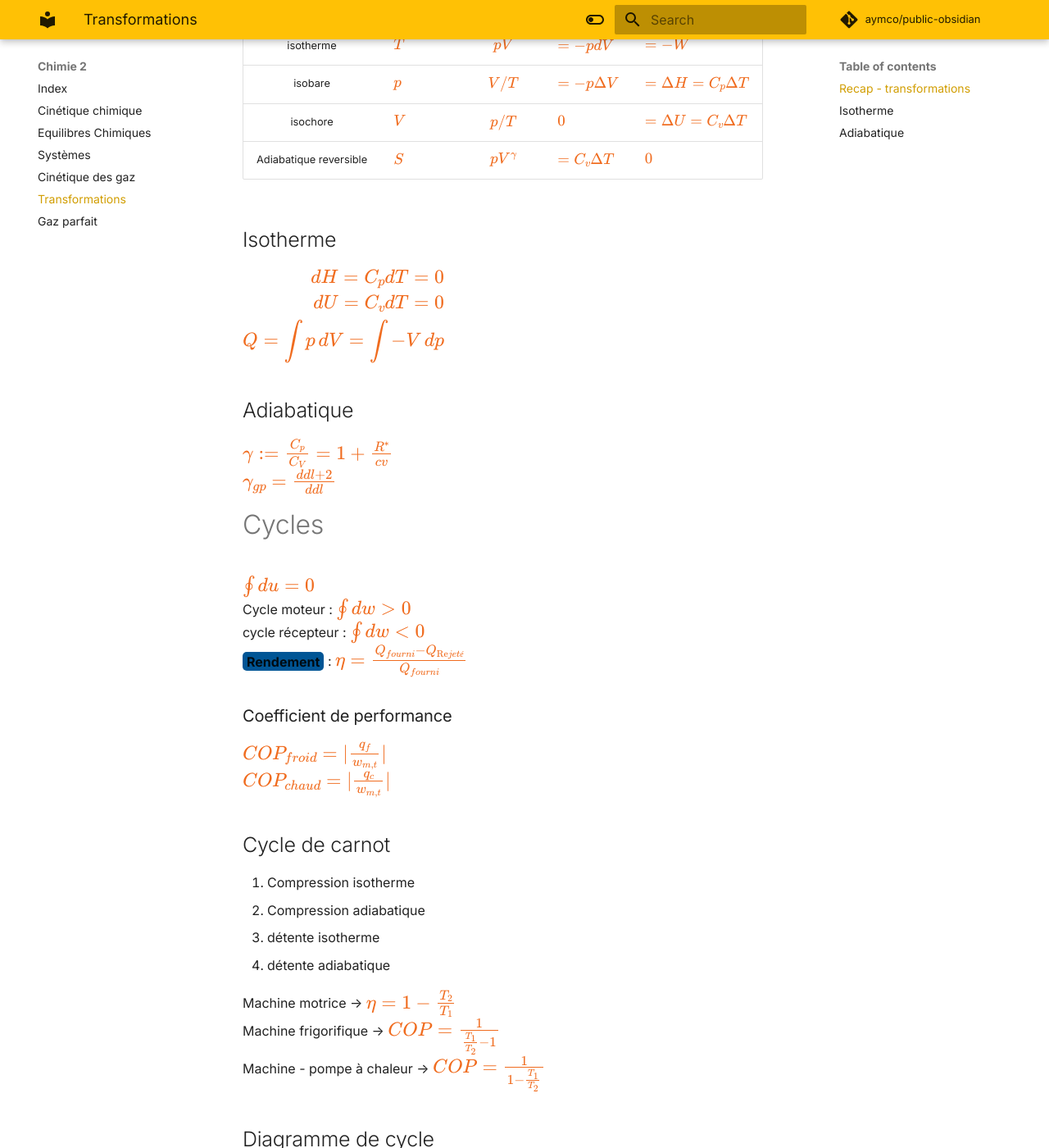
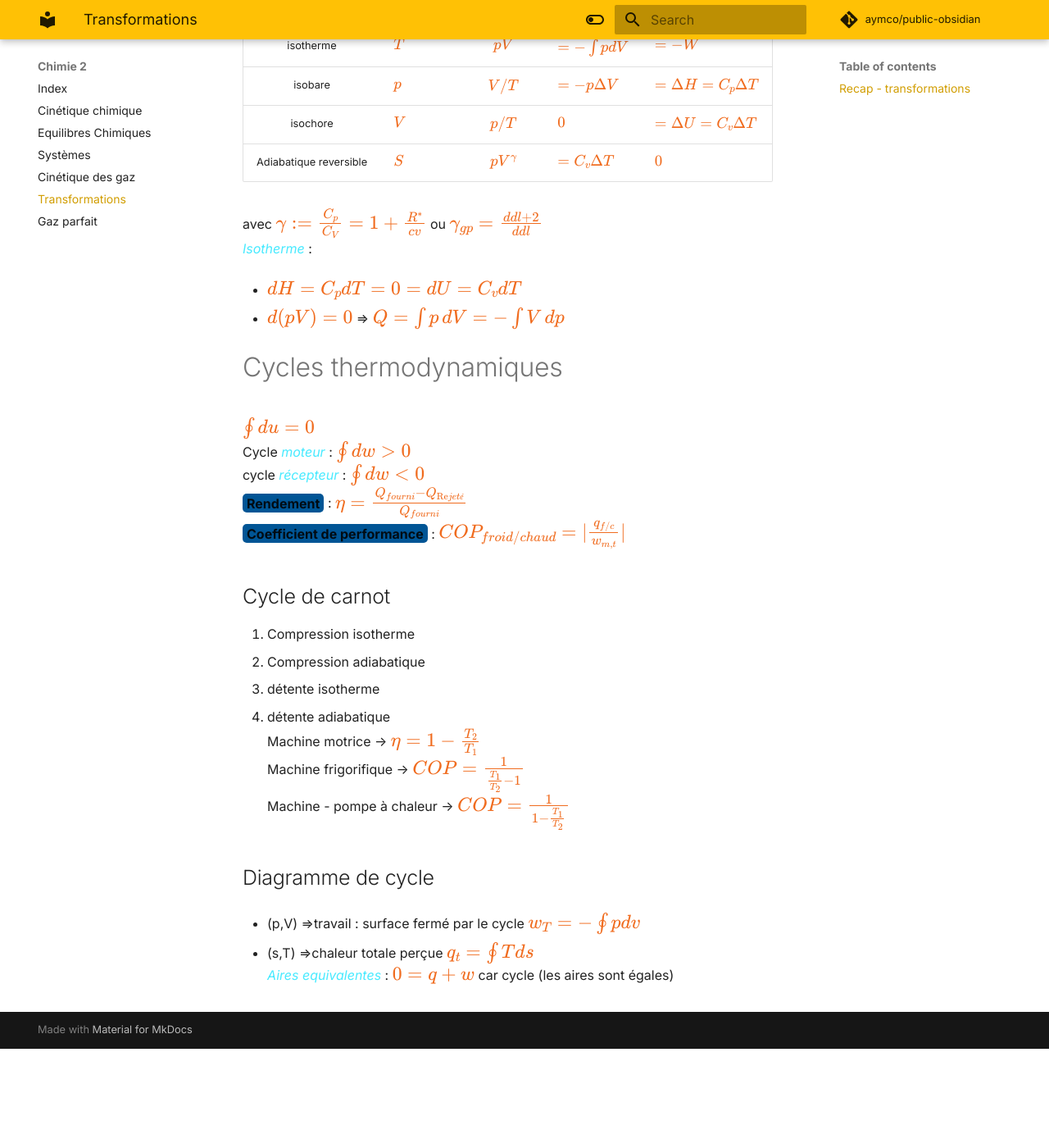
Before and after one commit to Aymco/public-obsidian, an MkDocs documentation site: the page built from docs/Chimie 2/cylcles thermodynamiques.md, in a window 1280 px wide and 1400 px high, scrolled down 286 px. Shown: the whole window at 82% size. Built offline with MkDocs 1.6.1 and Material for MkDocs 9.7.7, drawn with Linux system fonts in a browser that asks for light colours; comment, search, counter and statistics services are not loaded; after the commit the page ends 1565 px from its top, so only the background shows below that; some of the changed text lies outside the part shown.

Commit message:
PUSH NOTE : cylcles thermodynamiques.md

```diff
--- a/docs/Chimie 2/cylcles thermodynamiques.md
+++ b/docs/Chimie 2/cylcles thermodynamiques.md
@@ -11,41 +11,35 @@ updated: 2024-01-02
 ### Recap - transformations
 |     transformation     | cst |                cst                | $W$              | $Q$                       |
 |:----------------------:| --- |:---------------------------------:| ---------------- |:------------------------- |
-|       isotherme        | $T$ |             $pV$             | $=-pdV$          | $=-W$                     |
+|       isotherme        | $T$ |             $pV$             | $=-\int pdV$          | $=-W$                     |
 |        isobare         | $p$ | $V/T$ | $=-p\Delta V$    | $=\Delta H=C_{p}\Delta T$ |
 |        isochore        | $V$ | ${p} /{T}$ | $0$              | $=\Delta U=C_{v}\Delta T$ |
 | Adiabatique reversible | $S$ |         $pV^\gamma$          | $=C_{v}\Delta T$ | $0$                       |
 
-## Isotherme
-$\begin{align}dH=C_{p}dT=0\\dU=C_{v}dT=0\\Q=\int p \, dV =\int -V \, dp \end{align}$
-## Adiabatique
-$\gamma:=\frac{C_{p}}{C_{V}}=1+\frac{R^*}{cv}$
-$\gamma_{gp}=\frac{ddl+2}{ddl}$
+avec $\gamma:=\frac{C_{p}}{C_{V}}=1+\frac{R^*}{cv}$ ou $\gamma_{gp}=\frac{ddl+2}{ddl}$
+*Isotherme* :
 
-# Cycles
+- $dH=C_{p}dT=0=dU=C_{v}dT$
+
+- $d(pV)=0$ ⇒ $Q=\int p \, dV =-\int V \, dp$
+
+# Cycles thermodynamiques
 $\oint du=0$
-Cycle moteur : $\oint dw>0$
-cycle récepteur : $\oint dw <0$
+Cycle *moteur* : $\oint dw>0$
+cycle *récepteur* : $\oint dw <0$
 **Rendement** : $\eta=\frac{{Q_{fourni}-Q_{\mathrm{Re}jeté}}}{Q_{fourni}}$
-### Coefficient de performance
-$COP_{froid}=|\frac{q_{f}}{w_{m,t}}|$
-$COP_{chaud}=|\frac{q_{c}}{w_{m,t}}|$
+**Coefficient de performance** : $COP_{froid/chaud}=|\frac{q_{f/c}}{w_{m,t}}|$
 ## Cycle de carnot
 1. Compression isotherme
 2. Compression adiabatique
 3. détente isotherme
 4. détente adiabatique
-
 Machine motrice → $\eta=1-\frac{T_{2}}{T_{1}}$
 Machine frigorifique → $COP=\frac{1}{{\frac{T_{1}}{T_{2}}-1}}$
 Machine - pompe à chaleur → $COP=\frac{1}{1-\frac{T_{1}}{T_{2}}}$
 ## Diagramme de cycle
-### (p,V)
-isochore , isobare → lignes
-travail : surface fermé par le cycle $w_{T}=-\oint pdv$
-### (s,T)
-adiabatique, isotherme
-chaleur totale perçue $q_{t}=\oint Tds$
-### Aires equivalentes
-$0=q+w$ car cycle
-les aires sont égales
+
+- (p,V) ⇒travail : surface fermé par le cycle $w_{T}=-\oint pdv$
+
+- (s,T) ⇒chaleur totale perçue $q_{t}=\oint Tds$
+*Aires equivalentes* : $0=q+w$ car cycle (les aires sont égales)
```
